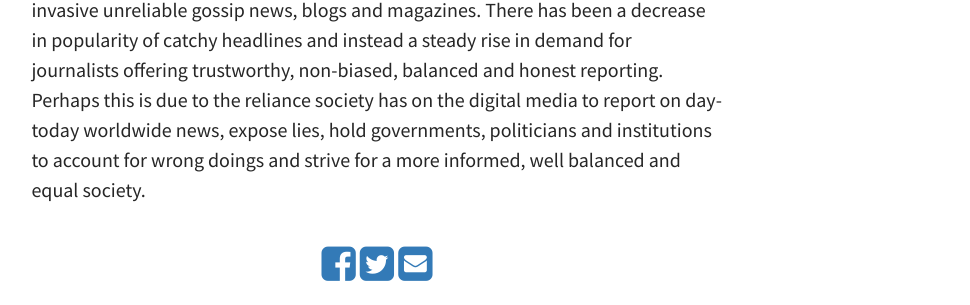
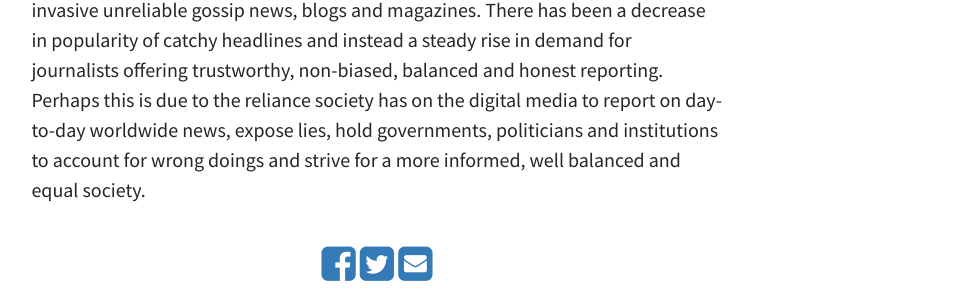
Before and after one commit to sunshinespeaks/sunshinespeaks.github.io, a Jekyll site: the page built from _posts/2020-03-17-socially-conscious-content-fact-vs-fiction.markdown, in a window 1280 px wide and 900 px high, scrolled down 1416 px. Shown: the part 293-598 px from the top of the window, without its empty margins (263-1233 px from the left). Built offline with Jekyll 4.4.1, drawn with Linux system fonts in a browser that asks for light colours; some of the changed text lies outside the part shown.

Commit message:
Updated Socially Conscious Content Fact Vs Fiction

```diff
--- a/_posts/2020-03-17-socially-conscious-content-fact-vs-fiction.markdown
+++ b/_posts/2020-03-17-socially-conscious-content-fact-vs-fiction.markdown
@@ -17,4 +17,4 @@ Consumers are not only looking to purchase social and environmentally conscious
 
 In today's society it is increasingly hard to cut through all the noise online and social media and decipher fact from fiction with the ever-increasing idea of “fake news”. The New Internationalist’s approach to journalism helps to produce credible and reliable content that informs and educates rather than twist or fabricate a story for profit-based purposes. Undoubtably, it is becoming harder to understand fact and fiction but also truth and opinion. The advances in social media and digital publishing mean that it is much easier to publish opinion and spread ideologies worldwide within seconds, that is not necessarily relevant or factual, making it increasingly easy to mistake opinion- based content for a factual representation of an event or idea.
 
-People are seeking knowledge and credible news formats over the everyday, invasive unreliable gossip news, blogs and magazines. There has been a decrease in popularity of catchy headlines and instead a steady rise in demand for journalists offering trustworthy, non-biased, balanced and honest reporting. Perhaps this is due to the reliance society has on the digital media to report on day-today worldwide news, expose lies, hold governments, politicians and institutions to account for wrong doings and strive for a more informed, well balanced and equal society.
+People are seeking knowledge and credible news formats over the everyday, invasive unreliable gossip news, blogs and magazines. There has been a decrease in popularity of catchy headlines and instead a steady rise in demand for journalists offering trustworthy, non-biased, balanced and honest reporting. Perhaps this is due to the reliance society has on the digital media to report on day-to-day worldwide news, expose lies, hold governments, politicians and institutions to account for wrong doings and strive for a more informed, well balanced and equal society.
```
